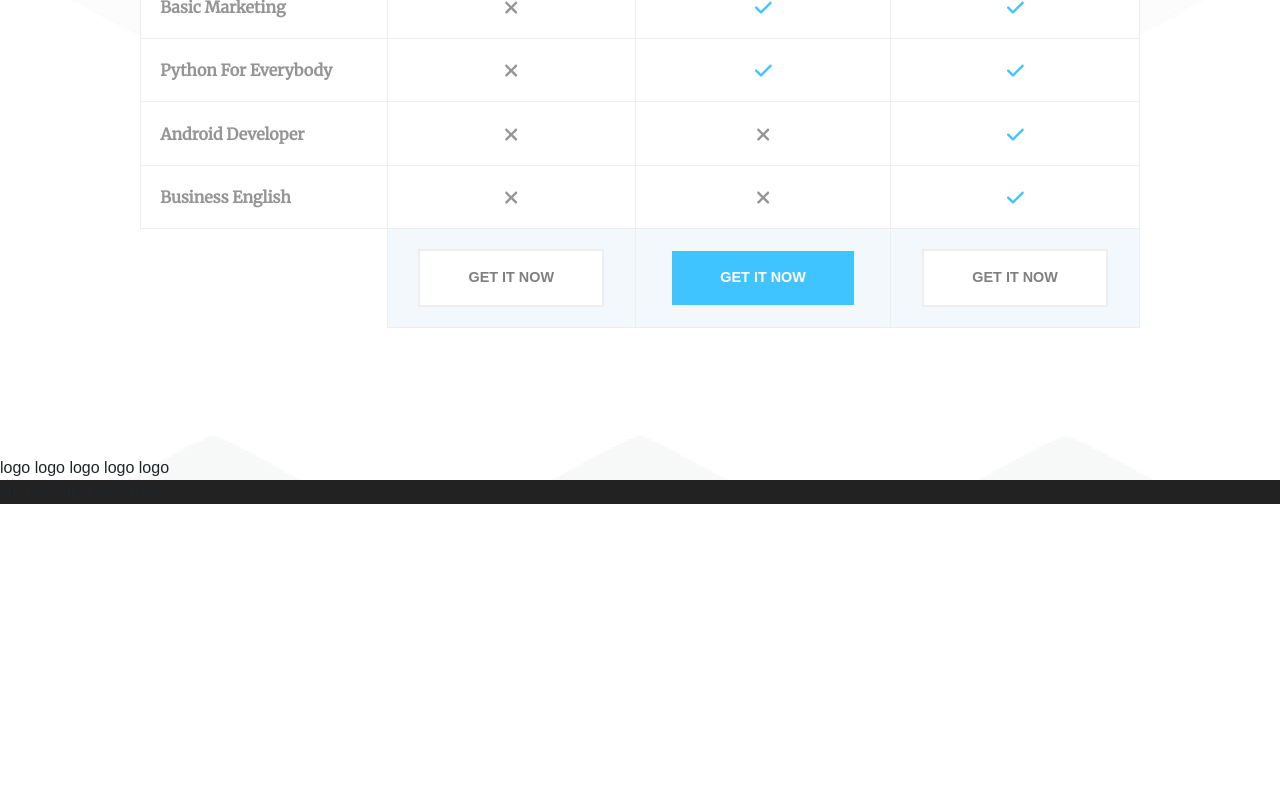
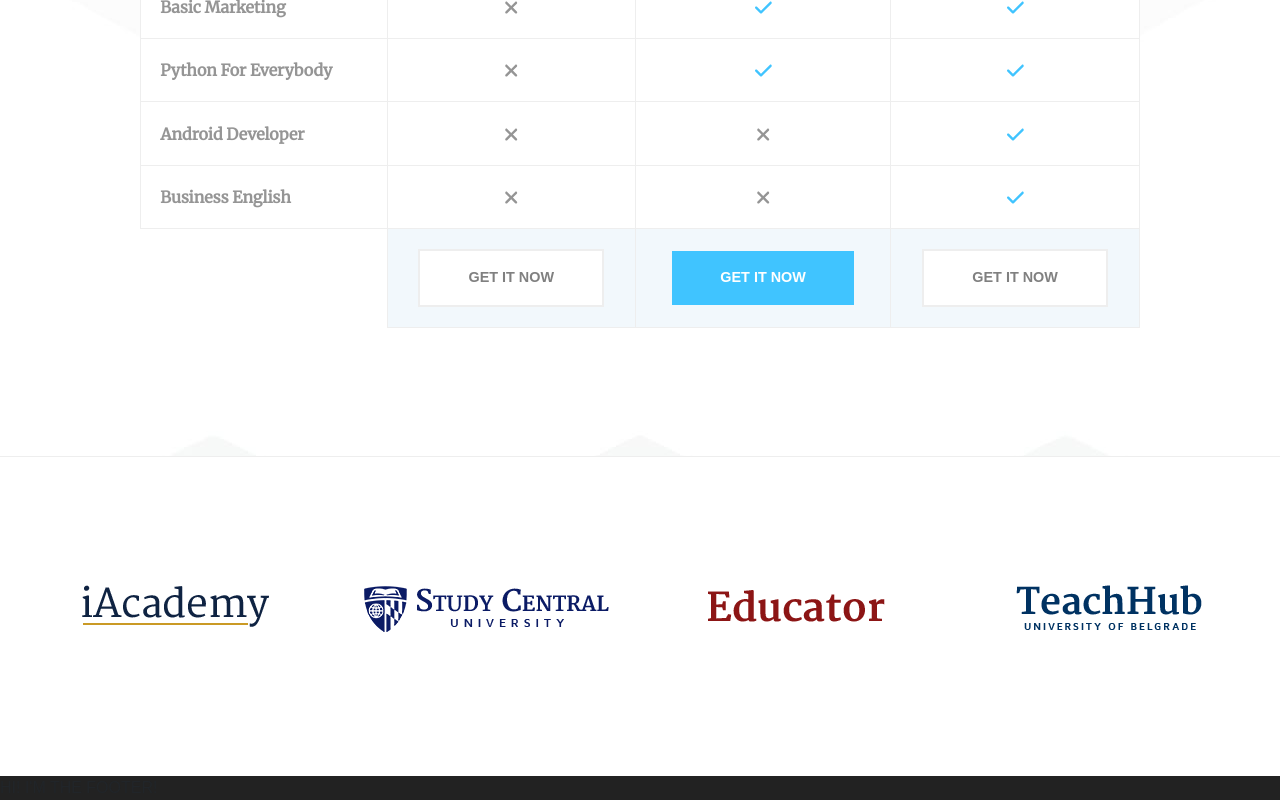
Before and after one commit to carloeusebi/proj-html-vuejs, a Vue app: page / in a window 1280 px wide. Shown: the part 6328-7128 px from the top of the page. Before the commit the page ends 6832 px from the top, so only its background shows below. Built offline with nearby package versions, Linux system fonts and the light colour scheme.

Commit message:
Completed partners section

```diff
--- a/src/components/main/MainPartners.vue
+++ b/src/components/main/MainPartners.vue
@@ -1,9 +1,60 @@
 <script>
-export default {};
+import { clients as partners } from '@/assets/data';
+
+export default {
+	data() {
+		return { partners };
+	},
+	methods: {
+		imgSrc(img) {
+			return new URL(`../../assets/img/${img}`, import.meta.url).href;
+		},
+	},
+};
 </script>
 
 <template>
-	<div class="d-flex">logo logo logo logo logo</div>
+	<section id="partners">
+		<div class="container">
+			<ul class="row row-cols-4 justify-content-center align-items-center">
+				<li
+					v-for="partner in partners"
+					:key="partner.title">
+					<img
+						class="original"
+						:src="imgSrc(partner.img)"
+						:alt="partner.title"
+						:title="partner.title" />
+
+					<img
+						class="on-hover"
+						:src="imgSrc(partner.hover)"
+						:alt="partner.title"
+						:title="partner.title" />
+				</li>
+			</ul>
+		</div>
+	</section>
 </template>
 
-<style scoped></style>
+<style lang="scss" scoped>
+section {
+	padding: 8rem 0;
+	background-color: white;
+}
+
+.on-hover {
+	display: none;
+}
+
+li:hover {
+	cursor: pointer;
+	.original {
+		display: none;
+	}
+
+	.on-hover {
+		display: block;
+	}
+}
+</style>
--- a/src/components/main/MainPricing.vue
+++ b/src/components/main/MainPricing.vue
@@ -83,6 +83,7 @@ export default {
 
 section {
 	padding: 8rem;
+	border-bottom: 1px solid $border-gray;
 }
 
 p {
```
